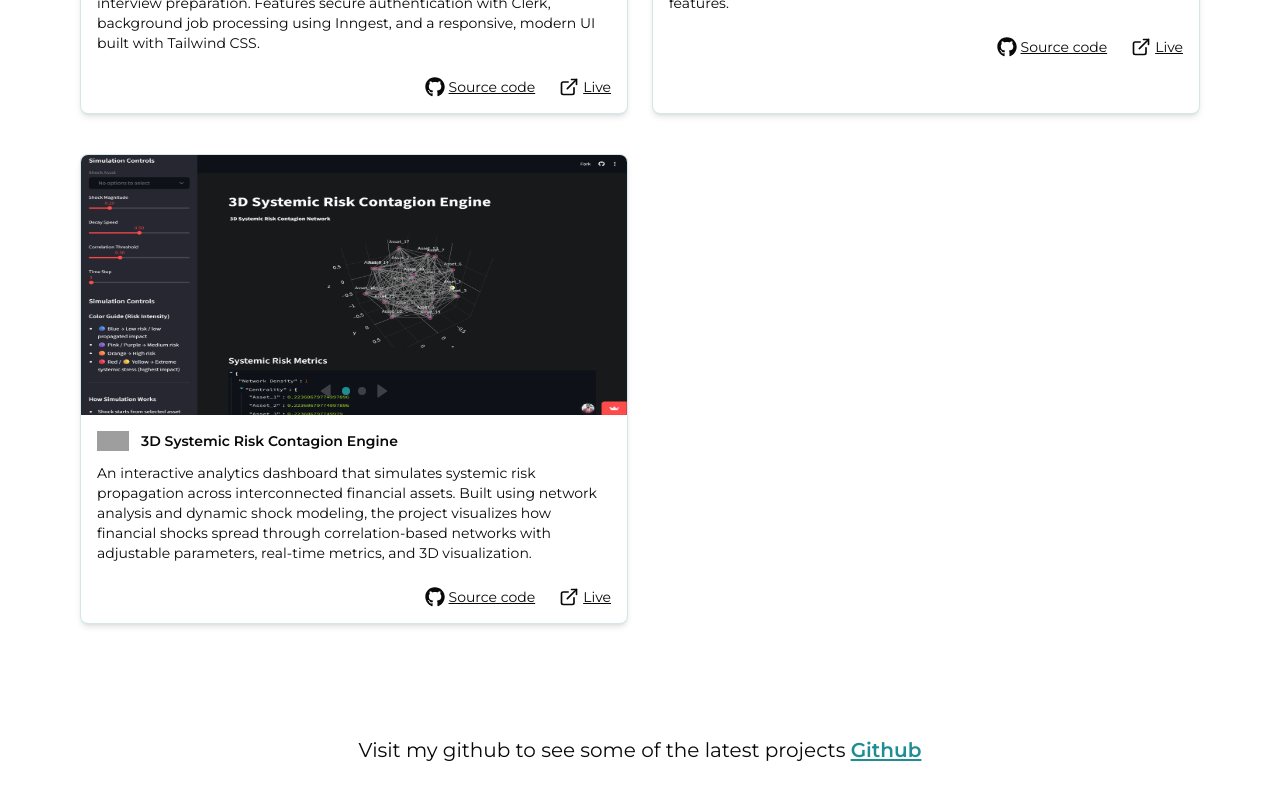
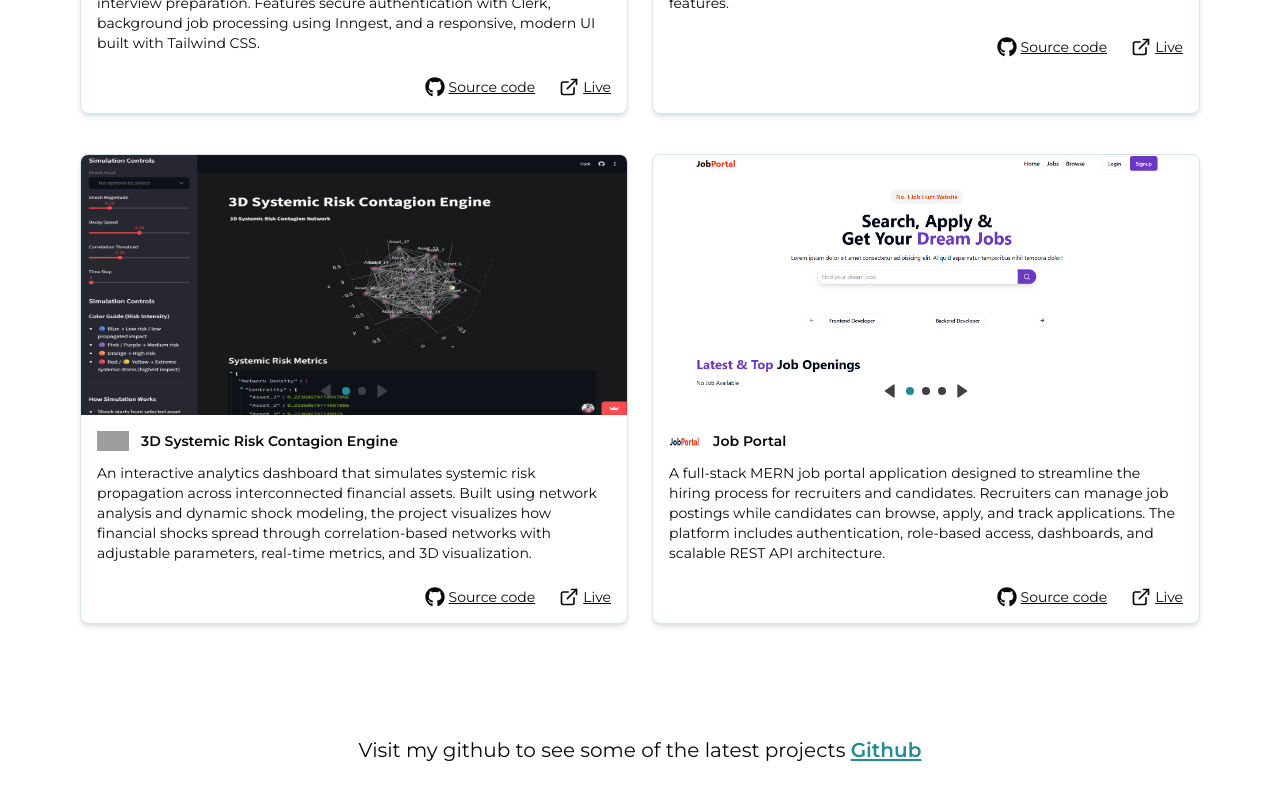
Before and after one commit to krtanay7/tanay-portfolio, a Next.js app: page /projects in a window 1280 px wide. Shown: the part 688-1488 px from the top of the page. Built offline with nearby package versions, Linux system fonts and the light colour scheme; grey boxes are pictures that could not be loaded.

Commit message:
Add Job Portal project details to projects.ts
Added a new project entry for Job Portal with details including description, source code link, and live website link.

```diff
--- a/src/data/projects.ts
+++ b/src/data/projects.ts
@@ -105,5 +105,19 @@ export const PROJECTS_CARD: ProjectCardProps[] = [
   sourceCodeHref: "https://github.com/krtanay7/Systemic-Risk-Contagion-Network-Engine",
   liveWebsiteHref: "https://systemic-risk-contagion-network-engine.streamlit.app/",
 },
+  {
+  name: "Job Portal",
+  favicon: "/images/projects/jobportal/logo.png",
+  background: "bg-[#4f46e5] w-[2rem]",
+  imageUrl: [
+    "/images/projects/jobportal/portl.png",
+    "/images/projects/jobportal/portl.png",
+    "/images/projects/jobportal/portl.png",
+  ],
+  description:
+    "A full-stack MERN job portal application designed to streamline the hiring process for recruiters and candidates. Recruiters can manage job postings while candidates can browse, apply, and track applications. The platform includes authentication, role-based access, dashboards, and scalable REST API architecture.",
+  sourceCodeHref: "https://github.com/krtanay7/Job-Portal",
+  liveWebsiteHref: "https://job-portal-frontend-three-inky.vercel.app/",
+},
 
 ];
```
